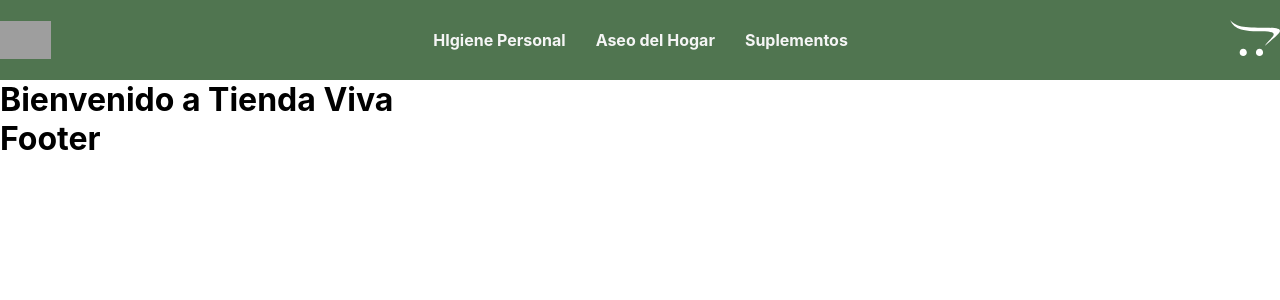
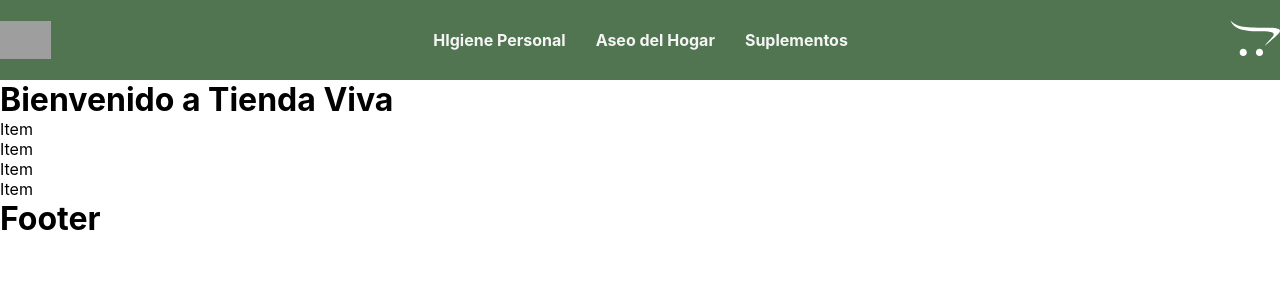
Before and after one commit to garcia717/tienda-viva, a React (Create React App) app: page / in a window 1280 px wide. Shown: the top 300 px of the page. Built offline with nearby package versions, Linux system fonts and the light colour scheme; grey boxes are pictures that could not be loaded.

Commit message:
Empieza catalogo con maps y promises

```diff
--- a/package.json
+++ b/package.json
@@ -3,6 +3,11 @@
   "version": "0.1.0",
   "private": true,
   "dependencies": {
+    "@emotion/react": "^11.10.6",
+    "@emotion/styled": "^11.10.6",
+    "@fontsource/roboto": "^4.5.8",
+    "@mui/icons-material": "^5.11.9",
+    "@mui/material": "^5.11.10",
     "@testing-library/jest-dom": "^5.16.5",
     "@testing-library/react": "^13.4.0",
     "@testing-library/user-event": "^13.5.0",
--- a/src/App.js
+++ b/src/App.js
@@ -1,13 +1,15 @@
 import Footer from "./Components/Footer/Footer";
 import ItemListContainer from "./Components/ItemListContainer/ItemListContainer";
-import Navbar from "./Components/Navbar/Navbar";
+import Navbar  from "./Components/Navbar/Navbar";
 
 function App() {
   return (
   <div>
-    <Navbar />
-        <ItemListContainer greeting={"Bienvenido a Tienda Viva"}/>
-    <Footer />
+    <Navbar>
+    <Footer>
+    <ItemListContainer greeting={"Bienvenido a Tienda Viva"}/>
+    </Footer>
+    </Navbar>
 
 
 
--- a/src/Components/Footer/Footer.jsx
+++ b/src/Components/Footer/Footer.jsx
@@ -1,7 +1,7 @@
-const Footer = () => {
+const Footer = ({ children }) => {
   return (
     <div>
-
+      {children}
       <h1>Footer</h1>
     </div>
   );
--- /dev/null
+++ b/src/Components/Item/Item.jsx
@@ -0,0 +1,7 @@
+import React from "react";
+
+const Item = ({element}) => {
+  return <div>Item</div>;
+};
+
+export default Item;
--- /dev/null
+++ b/src/Components/ItemList/ItemList.jsx
@@ -0,0 +1,18 @@
+import React from 'react';
+import Item from '../Item/Item';
+
+
+const ItemList = ({items}) => {
+    return (
+        <div>
+        {
+            items.map((element)=>{
+                return(
+                    <Item element={element}/>
+                )
+            })
+        }
+     </div>
+      )
+}
+export default ItemList
--- a/src/Components/ItemListContainer/ItemListContainer.jsx
+++ b/src/Components/ItemListContainer/ItemListContainer.jsx
@@ -1,6 +1,34 @@
+import  {products}  from "../../productsMock";
+import { useState, useEffect } from "react";
+import ItemList from "../ItemList/ItemList";
+
+
+
+
 const ItemListContainer = ({greeting}) => {
-  return <div>
+
+    const [items, setItems] = useState([]);
+
+    useEffect(() => {
+      const productList = new Promise((resolve, reject) => {
+        resolve(products);
+
+      });
+
+      productList
+        .then((res) => {
+          setItems(res);
+        })
+        .catch((error) => {
+          console.log(error);
+        });
+    }, []);
+
+    console.log(items);
+
+return <div>
     <h1>{greeting}</h1>
+    <ItemList items={items}/>
     </div>;
 };
 
--- a/src/Components/Navbar/Navbar.jsx
+++ b/src/Components/Navbar/Navbar.jsx
@@ -1,9 +1,10 @@
 import CartWidget from "../CartWidget/CartWidget";
 import styles from "./Navbar.module.css";
 
-const Navbar = () => {
+const Navbar = ({children}) => {
   return (
-    <div className={styles.containerNavbar}>
+    <div>
+          <div className={styles.containerNavbar}>
       <img
         style={{ width: "4%" }}
         src="https://res.cloudinary.com/dkpm1gaqm/image/upload/v1676985571/avatarv_zp8h53.jpg"
@@ -48,6 +49,8 @@
         </li>
       </ul>
       <CartWidget />
+      </div>
+      {children}
     </div>
   );
 };
--- /dev/null
+++ b/src/productsMock.js
@@ -0,0 +1,39 @@
+export const products = [{
+        id: 1,
+        title: "Set Jabones",
+        price: 100,
+        stock: 10,
+        description: "Set de 5 jabones variados",
+        category: "Higiene Personal",
+        img: "https://res.cloudinary.com/dkpm1gaqm/image/upload/v1677433549/Tienda%20Viva/qjhtvcky3jrojs3sx8po.jpg"
+    },
+
+    {
+        id: 2,
+        title: "Esponja Luffa",
+        price: 200,
+        stock: 10,
+        description: "Esponja exfolidora",
+        category: "Higiene Personal",
+        img: "https://res.cloudinary.com/dkpm1gaqm/image/upload/v1677433549/Tienda%20Viva/qjhtvcky3jrojs3sx8po.jpg"
+    },
+    {
+        id: 3,
+        title: "Cepillos de diente de bambú",
+        price: 50,
+        stock: 10,
+        description: "Cepillo de dientes Bio-degradable",
+        category: "Higiene Personal",
+        img: "https://res.cloudinary.com/dkpm1gaqm/image/upload/v1677433549/Tienda%20Viva/qjhtvcky3jrojs3sx8po.jpg"
+    },
+
+    {
+        id: 4,
+        title: "Peine común de bambú",
+        price: 20,
+        stock: 10,
+        description: "Peine para el cabello hecho por artesanos locales",
+        category: "Higiene Personal",
+        img: "https://res.cloudinary.com/dkpm1gaqm/image/upload/v1677433549/Tienda%20Viva/qjhtvcky3jrojs3sx8po.jpg"
+    },
+]
```
Also changed, not shown: 1 other file (tests, documents, lock files or other folders).
